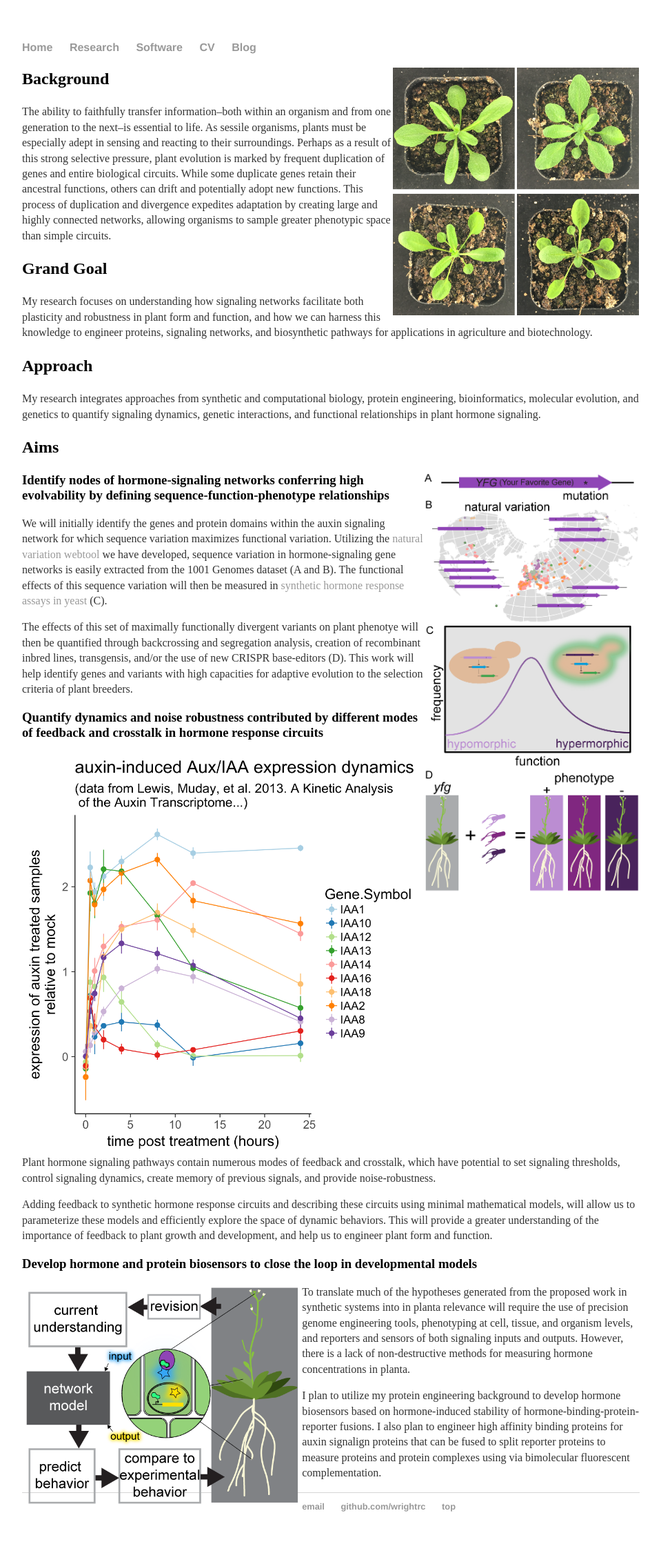
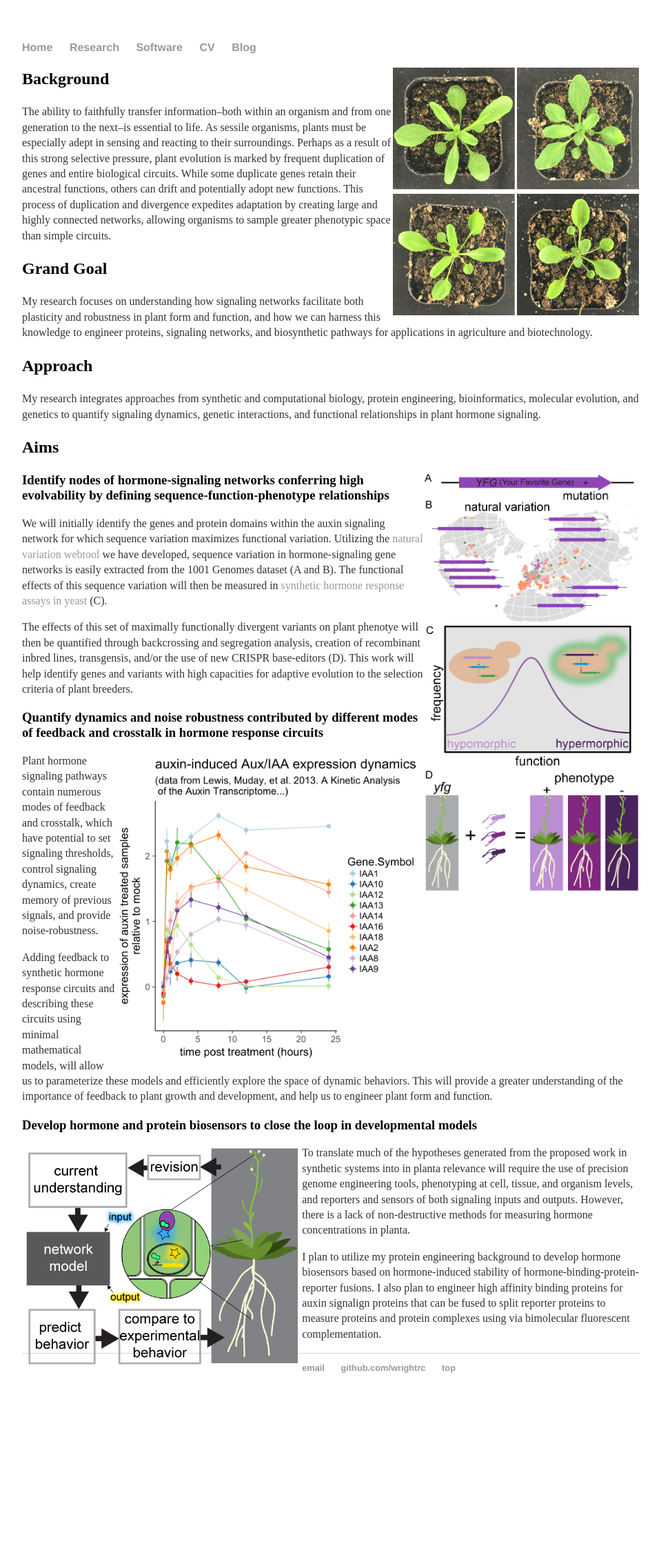
Before and after one commit to aherbotany/wrightrc.github.io, a Jekyll site: the page built from research/index.md, in a window 1280 px wide. Shown: the whole page at 69% size, without its empty margins (160-1119 px from the left). Built offline with Jekyll 4.4.1, drawn with Linux system fonts in a browser that asks for light colours; after the commit the page ends 2050 px from its top, so only the background shows below that.

Commit message:
resize image

```diff
--- a/research/index.md
+++ b/research/index.md
@@ -23,7 +23,7 @@ We will initially identify the genes and protein domains within the auxin signal
 The effects of this set of maximally functionally divergent variants on plant phenotye will then be quantified through backcrossing and segregation analysis, creation of recombinant inbred lines, transgensis, and/or the use of new CRISPR base-editors (D). This work will help identify genes and variants with high capacities for adaptive evolution to the selection criteria of plant breeders.
 
 ### Quantify dynamics and noise robustness contributed by different modes of feedback and crosstalk in hormone response circuits
-<img align="right" height="55%" width="65%" src="IAA_TC.png">
+<img align="right" height="50%" width="50%" src="IAA_TC.png">
 Plant hormone signaling pathways contain numerous modes of feedback and crosstalk, which have potential to set signaling thresholds, control signaling dynamics, create memory of previous signals, and provide noise-robustness.
 
 Adding feedback to synthetic hormone response circuits and describing these circuits using minimal mathematical models, will allow us to parameterize these models and efficiently explore the space of dynamic behaviors. This will provide a greater understanding of the importance of feedback to plant growth and development, and help us to engineer plant form and function.
```
